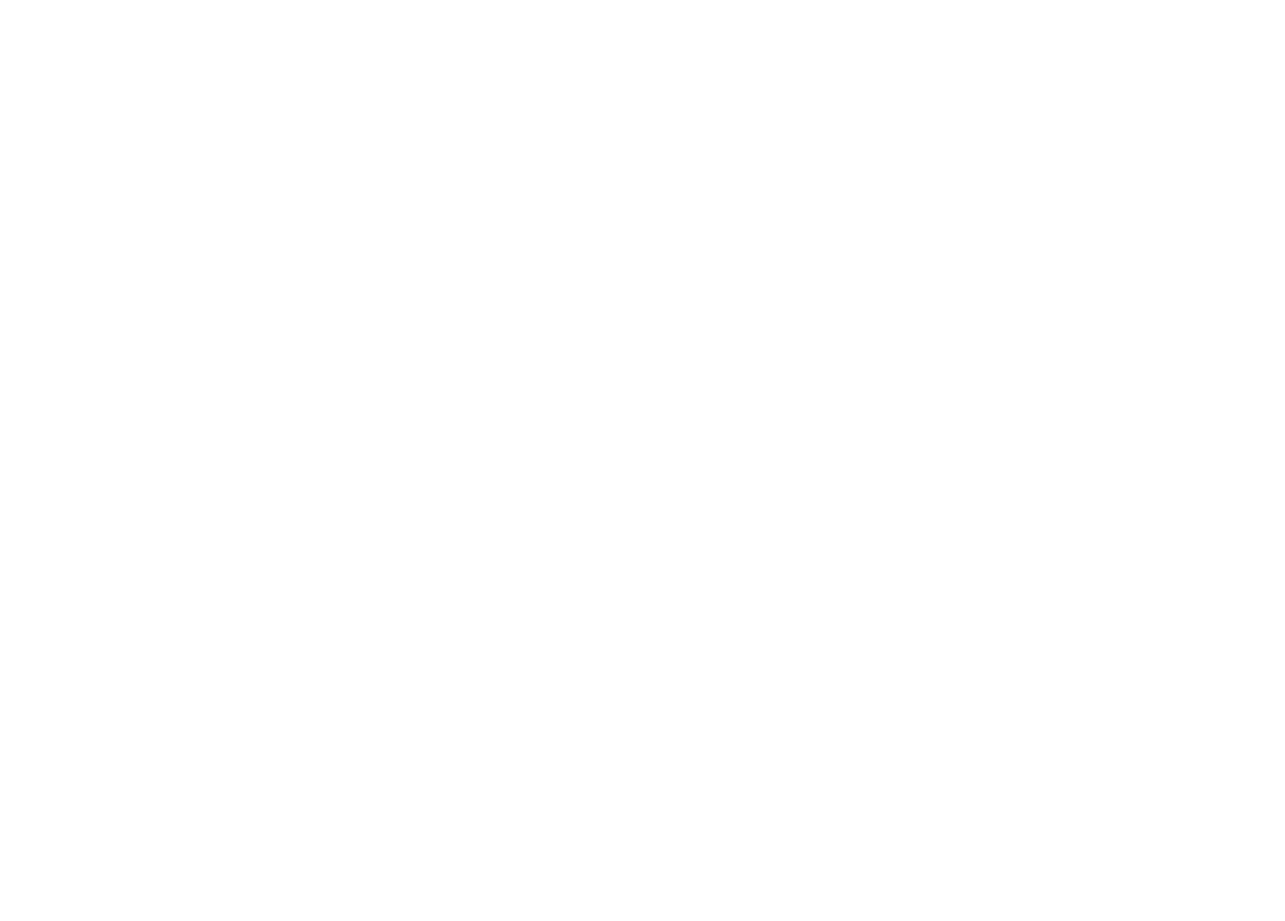
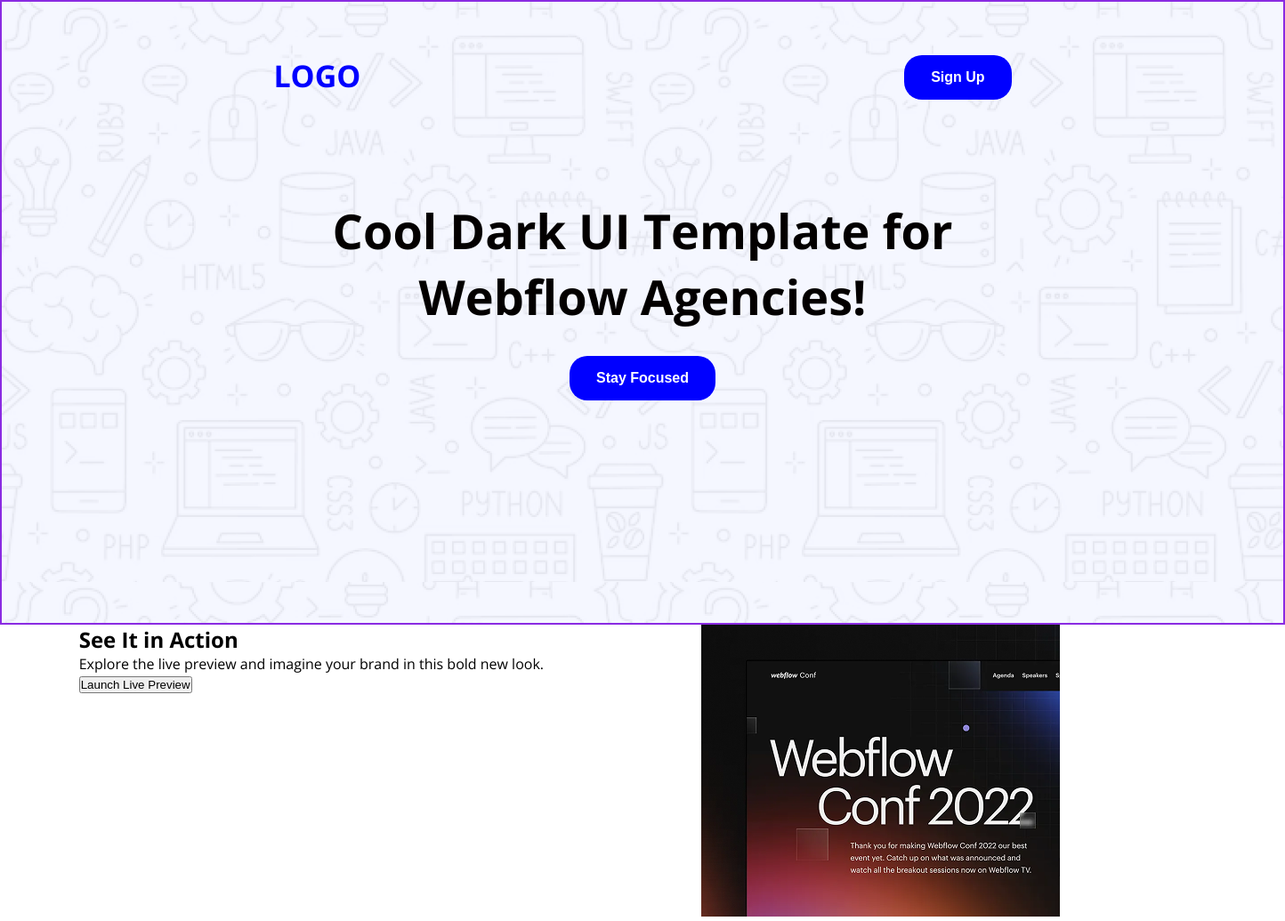
Before and after one commit to Shajidaa/landing-Launchpad, a plain HTML site: page index.html in a window 1280 px wide. Shown: the whole page at 89% size, 1444 px wide, since content can reach past the window. Before the commit the page ends 800 px from the top, so only its background shows below. Drawn offline with nearby package versions, Linux system fonts and the light colour scheme.

Commit message:
Update something

```diff
--- a/index.html
+++ b/index.html
@@ -3,9 +3,41 @@
 <head>
     <meta charset="UTF-8">
     <meta name="viewport" content="width=device-width, initial-scale=1.0">
-    <title></title>
+    <title>Web-flow</title>
+    <link rel="stylesheet" href="style.css">
 </head>
-<body>
+<body class="font-open-sans">
+    <head >
+        <nav class="hero-section">
+            <div class="hero">
+                <h1 class="hero-logo">
+                LOGO
+            </h1>
 
+            <button class="btn-primary">
+                Sign Up
+            </button>
+            </div>
+            <div class="hero-banner">
+                <h1>Cool Dark UI Template for <br> Webflow Agencies!
+
+                </h1>
+                <button class="btn-primary">Stay Focused</button>
+            </div>
+
+        </nav>
+    </head>
+    <main>
+        <section class="action">
+            <div>
+                <h1>See It in Action</h1>
+                <p>Explore the live preview and imagine your brand in this bold new look.</p>
+                <button>Launch Live Preview</button>
+            </div>
+            <div>
+                <img src="./assets/wc-mini.png" alt="">
+            </div>
+        </section>
+    </main>
 </body>
 </html>
--- a/style.css
+++ b/style.css
@@ -0,0 +1,76 @@
+@import url('https://fonts.googleapis.com/css2?family=Open+Sans:ital,wght@0,300..800;1,300..800&display=swap');
+
+/* common style */
+*{
+    margin: 0 auto;
+    padding: 0;
+    box-sizing: 0;
+}
+
+.font-open-sans {
+  font-family: "Open Sans", sans-serif;
+  font-optical-sizing: auto;
+  font-style: normal;
+}
+.btn-primary{
+    font-size: 16px;
+    font-weight: bold;
+    color: white;
+    background-color: blue;
+    border: none;
+    padding:16px 30px ;
+    border-radius: 20px;
+}
+.btn-primary:hover{
+  background-image: linear-gradient( to right, blueviolet, #f825ff );
+  color: black;
+    font-size: 20px;
+
+}
+/* hero-section */
+
+.hero-section{
+    background-image: url(./assets/Hero-bg.png);
+    width: 1440px;
+    height: 698px;
+    border: 2px solid blueviolet;
+
+}
+.hero{
+    display: flex;
+    /* justify-content: space-between; */
+    /* padding: 50px  150px; */
+    cursor: pointer;
+    padding:  60px 0px ;
+}
+
+.hero-logo{
+    font-size: 34px;
+    font-weight: bold;
+    color:blue;
+}
+
+/* hero-banner */
+.hero-banner{
+    display: flex;
+    flex-direction: column;
+    justify-content: center;
+    align-items: center;
+}
+.hero-banner h1{
+     font-size: 54px;
+    font-weight: bold;
+    color: rgb(3, 0, 0);
+    width: 75%;
+    text-align: center;
+    margin-top:50px ;
+   margin-bottom: 30px;
+}
+/* action */
+.action{
+    display: flex;
+}
+.action-h1{
+    font-weight: bold;
+    color: rgb(3, 0, 0);
+}
```
